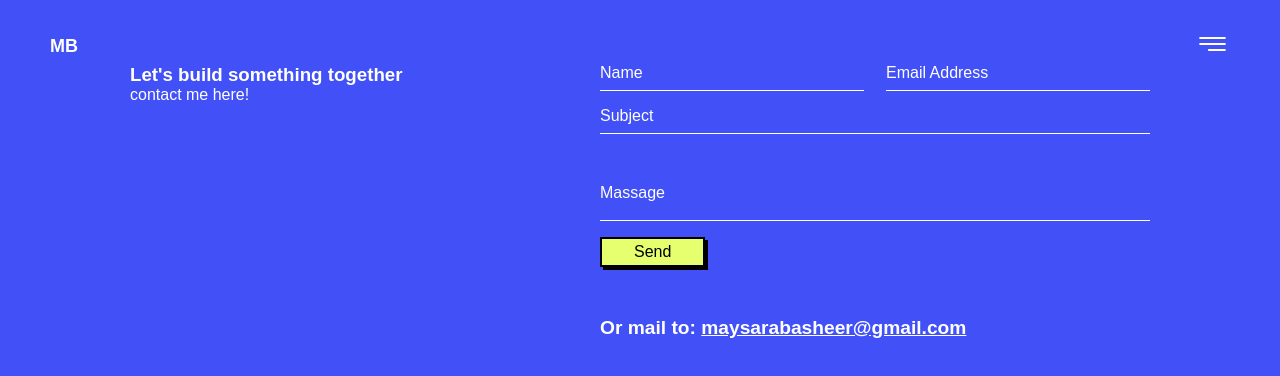
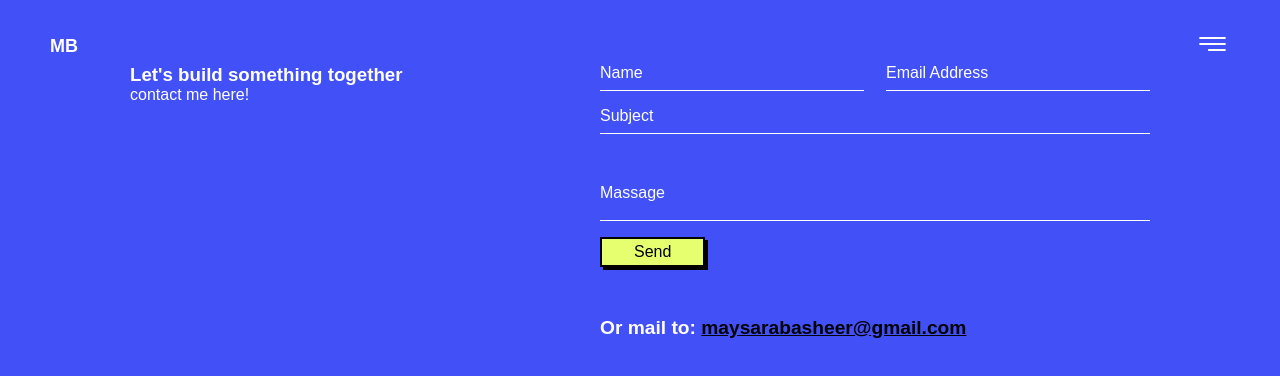
Before and after one commit to LOLKTKAT/maysara-website, a React (Create React App) app: page /contact in a window 1280 px wide. Shown: the top 376 px of the page. Built offline with nearby package versions, Linux system fonts and the light colour scheme.

Commit message:
bug fixes

```diff
--- a/src/containers/LandingPage.jsx
+++ b/src/containers/LandingPage.jsx
@@ -220,7 +220,7 @@ export const LandingPage = () => {
 
             }
             .landing-page a {
-              color: black;
+              color: black !important;
             }
             .langing-page__contact-btn:nth-child(2) {
               background-color: white;
--- a/src/containers/contact.css
+++ b/src/containers/contact.css
@@ -78,6 +78,9 @@
   margin-top: 18px;
   width: 100%;
 }
+.contact a {
+  color: black !important;
+}
 @media only screen and (max-width: 800px) {
   .contact {
     display: flex;
```
